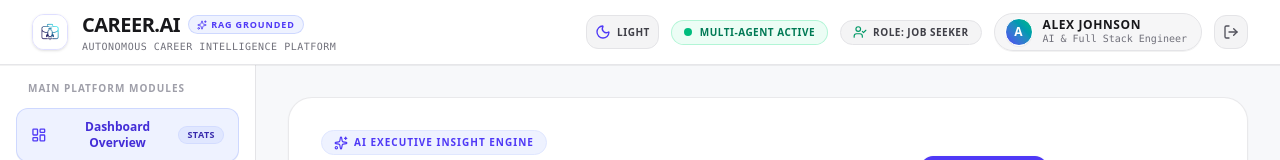
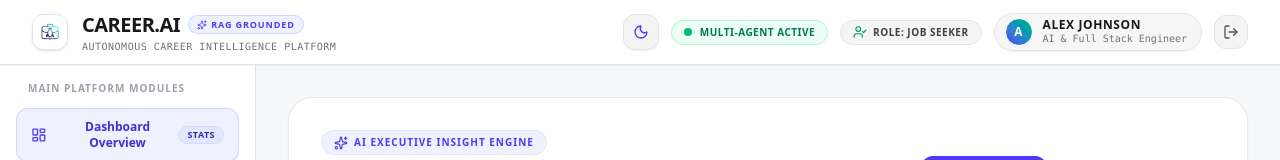
Before and after one commit to G-Yadidhya/Career_AI, a React (Vite) app: page / in a window 1280 px wide. Shown: the top 160 px of the page. Built offline with nearby package versions, Linux system fonts and the light colour scheme.

Commit message:
feat(ui): simplify theme switcher in navbar
Convert theme switcher to icon-only button and add subtle hover animations for a cleaner look.

```diff
--- a/src/components/Navbar.tsx
+++ b/src/components/Navbar.tsx
@@ -96,23 +96,20 @@ export const Navbar: React.FC<NavbarProps> = ({
         {/* Right User Controls */}
         <div className="flex items-center gap-2 sm:gap-3">
 
-          {/* Visual Theme Switcher */}
+          {/* Visual Theme Switcher (Icon Only) */}
           {onToggleTheme && (
             <button
               type="button"
               onClick={onToggleTheme}
-              className="p-2 rounded-xl bg-zinc-100 dark:bg-zinc-800/80 hover:bg-zinc-200 dark:hover:bg-zinc-700 text-zinc-600 dark:text-zinc-300 border border-zinc-200 dark:border-zinc-700/80 transition-all flex items-center justify-center gap-1.5 focus:outline-none focus:ring-2 focus:ring-indigo-500"
+              className="w-9 h-9 rounded-xl bg-zinc-100 hover:bg-zinc-200 dark:bg-zinc-800/80 dark:hover:bg-zinc-700 text-zinc-600 dark:text-zinc-300 border border-zinc-200 dark:border-zinc-700/80 transition-all flex items-center justify-center focus:outline-none focus:ring-2 focus:ring-indigo-500/20 cursor-pointer shadow-xs"
               title={theme === 'dark' ? 'Switch to Light Mode' : 'Switch to Dark Mode'}
               aria-label="Toggle visual theme"
             >
               {theme === 'dark' ? (
-                <Sun className="w-4 h-4 text-amber-400" />
+                <Sun className="w-4 h-4 text-amber-500 hover:rotate-45 transition-transform" />
               ) : (
-                <Moon className="w-4 h-4 text-indigo-600" />
+                <Moon className="w-4 h-4 text-indigo-600 hover:-rotate-12 transition-transform" />
               )}
-              <span className="text-[10px] font-bold uppercase tracking-wider hidden md:inline text-zinc-700 dark:text-zinc-300">
-                {theme === 'dark' ? 'Dark' : 'Light'}
-              </span>
             </button>
           )}
 
```
